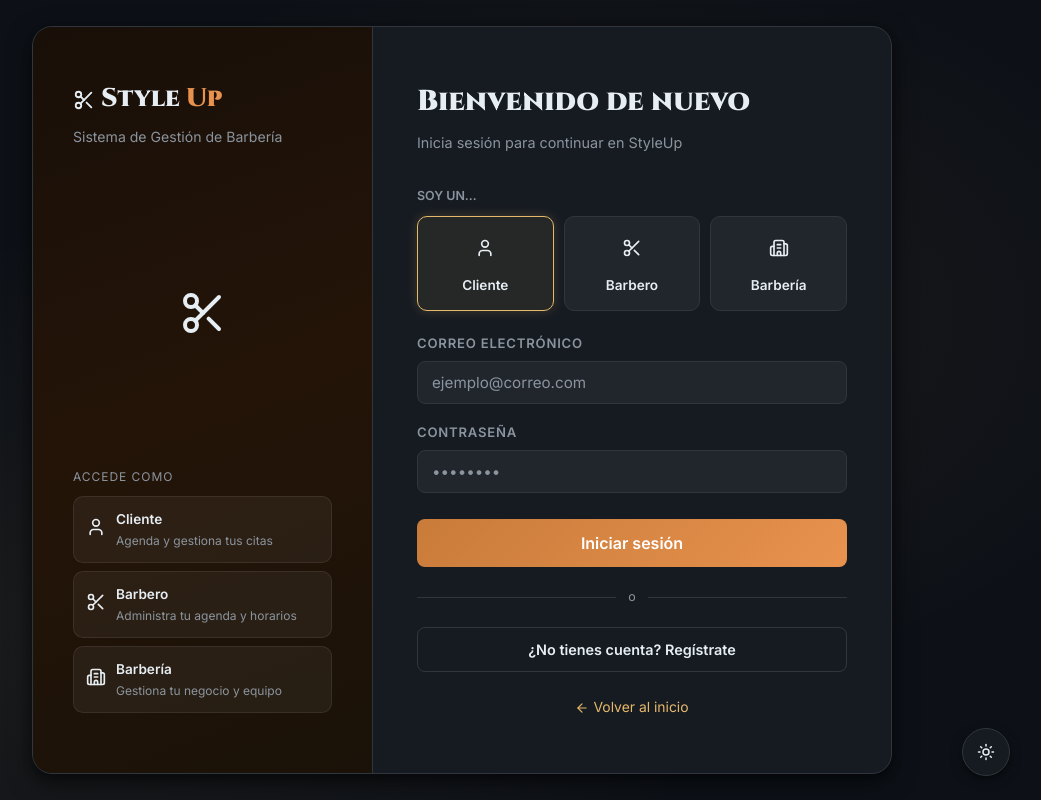
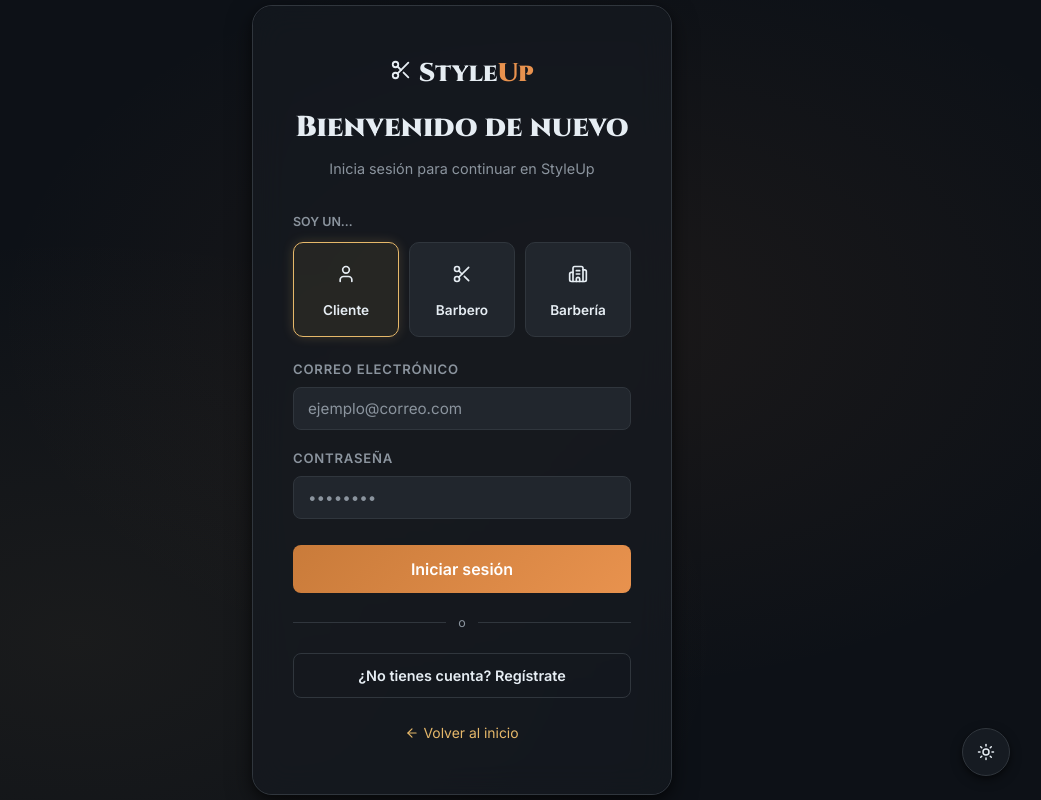
Before and after one commit to j4gg-0531/styleup-react, a React (Vite) app: page /login in a window 1280 px wide. Shown: the whole page, without its empty margins (178-1219 px from the left). Built offline with nearby package versions, Linux system fonts and the light colour scheme.

Commit message:
feat: rediseño login - card glassmorphism, se elimina panel izquierdo

```diff
--- a/src/index.css
+++ b/src/index.css
@@ -543,22 +543,29 @@
     var(--bg);
 }
 .login-wrap {
-  display: flex; background: var(--surface); border: 1px solid var(--border);
-  border-radius: 20px; overflow: hidden; width: 100%; max-width: 860px;
+  position: relative; z-index: 1;
+  display: flex; flex-direction: column;
+  width: 100%; max-width: 420px;
+  background: transparent; border: 1px solid var(--border);
+  border-radius: 20px; padding: 48px 40px;
+  backdrop-filter: blur(16px);
+  -webkit-backdrop-filter: blur(16px);
   box-shadow: var(--shadow-lg);
+  animation: loginFadeIn 0.5s ease;
 }
-.login-panel-left {
-  width: 340px; flex-shrink: 0;
-  background: linear-gradient(160deg, #180f08 0%, #241408 50%, #1a1208 100%);
-  padding: 52px 40px; display: flex; flex-direction: column; justify-content: space-between;
-  border-right: 1px solid var(--border);
+.login-wrap::before {
+  content: ''; position: absolute; inset: 0;
+  background: var(--surface); opacity: 0.7;
+  border-radius: inherit; z-index: -1;
 }
 .login-brand { font-family: 'Cinzel', serif; font-size: 1.6rem; font-weight: 900; }
-.login-tagline { color: var(--muted); font-size: 0.88rem; margin-top: 6px; }
-.login-illo { font-size: 5rem; text-align: center; margin: 32px 0; }
-.login-panel-right { flex: 1; padding: 52px 44px; }
-.login-title { font-size: 1.8rem; font-weight: 900; margin-bottom: 6px; }
-.login-subtitle { color: var(--muted); font-size: 0.9rem; margin-bottom: 32px; }
+.login-panel-right { width: 100%; }
+@keyframes loginFadeIn {
+  from { opacity: 0; transform: translateY(16px); }
+  to   { opacity: 1; transform: translateY(0); }
+}
+.login-title { font-size: 1.8rem; font-weight: 900; margin-bottom: 6px; text-align: center; }
+.login-subtitle { color: var(--muted); font-size: 0.9rem; margin-bottom: 32px; text-align: center; }
 .role-selector { display: grid; grid-template-columns: 1fr 1fr; gap: 10px; margin-bottom: 22px; }
 .role-opt {
   border: 1.5px solid var(--border); border-radius: 10px;
@@ -847,8 +854,7 @@
   .features, .roles { padding: 48px 24px; }
   .features-grid, .roles-grid { grid-template-columns: 1fr; }
   footer { flex-direction: column; gap: 8px; text-align: center; padding: 24px; }
-  .login-wrap { flex-direction: column; margin: 16px; max-width: 100%; }
-  .login-panel-left { width: 100%; padding: 32px 24px; }
+  .login-wrap { margin: 16px; max-width: 100%; padding: 32px 24px; }
 }
 
 /* ── CHAT FLOTANTE ── */
--- a/src/pages/Login.jsx
+++ b/src/pages/Login.jsx
@@ -30,33 +30,10 @@
   return (
     <div className="login-page">
       <div className="login-wrap">
-        {/* Panel izquierdo decorativo */}
-        <div className="login-panel-left">
-          <div>
-            <div className="login-brand" style={{ display: 'flex', alignItems: 'center', gap: 6 }}><Scissors size={22} /> Style<span style={{ color: 'var(--cobre-light)' }}>Up</span></div>
-            <div className="login-tagline">Sistema de Gestión de Barbería</div>
+        <div className="login-panel-right">
+          <div className="login-brand" style={{ textAlign: 'center', marginBottom: 10 }}>
+            <Scissors size={22} /> Style<span style={{ color: 'var(--cobre-light)' }}>Up</span>
           </div>
-          <div className="login-illo"><Scissors size={48} /></div>
-          <div>
-            <div style={{ fontSize: '0.75rem', color: 'var(--muted)', textTransform: 'uppercase', letterSpacing: '0.08em', marginBottom: 10 }}>
-              Accede como
-            </div>
-            {[{ icon: <User size={20} />, name: 'Cliente', desc: 'Agenda y gestiona tus citas' },
-              { icon: <Scissors size={20} />, name: 'Barbero', desc: 'Administra tu agenda y horarios' },
-              { icon: <Building2 size={20} />, name: 'Barbería', desc: 'Gestiona tu negocio y equipo' }].map((r) => (
-              <div key={r.name} style={{ display: 'flex', alignItems: 'center', gap: 10, background: 'rgba(255,255,255,0.05)', border: '1px solid rgba(255,255,255,0.08)', borderRadius: 10, padding: 12, marginBottom: 8 }}>
-                <div style={{ fontSize: '1.3rem' }}>{r.icon}</div>
-                <div>
-                  <div style={{ fontWeight: 600, fontSize: '0.85rem' }}>{r.name}</div>
-                  <div style={{ fontSize: '0.75rem', color: 'var(--muted)' }}>{r.desc}</div>
-                </div>
-              </div>
-            ))}
-          </div>
-        </div>
-
-        {/* Panel derecho — formulario */}
-        <div className="login-panel-right">
           <h2 className="login-title">Bienvenido de nuevo</h2>
           <p className="login-subtitle">Inicia sesión para continuar en StyleUp</p>
 
```
